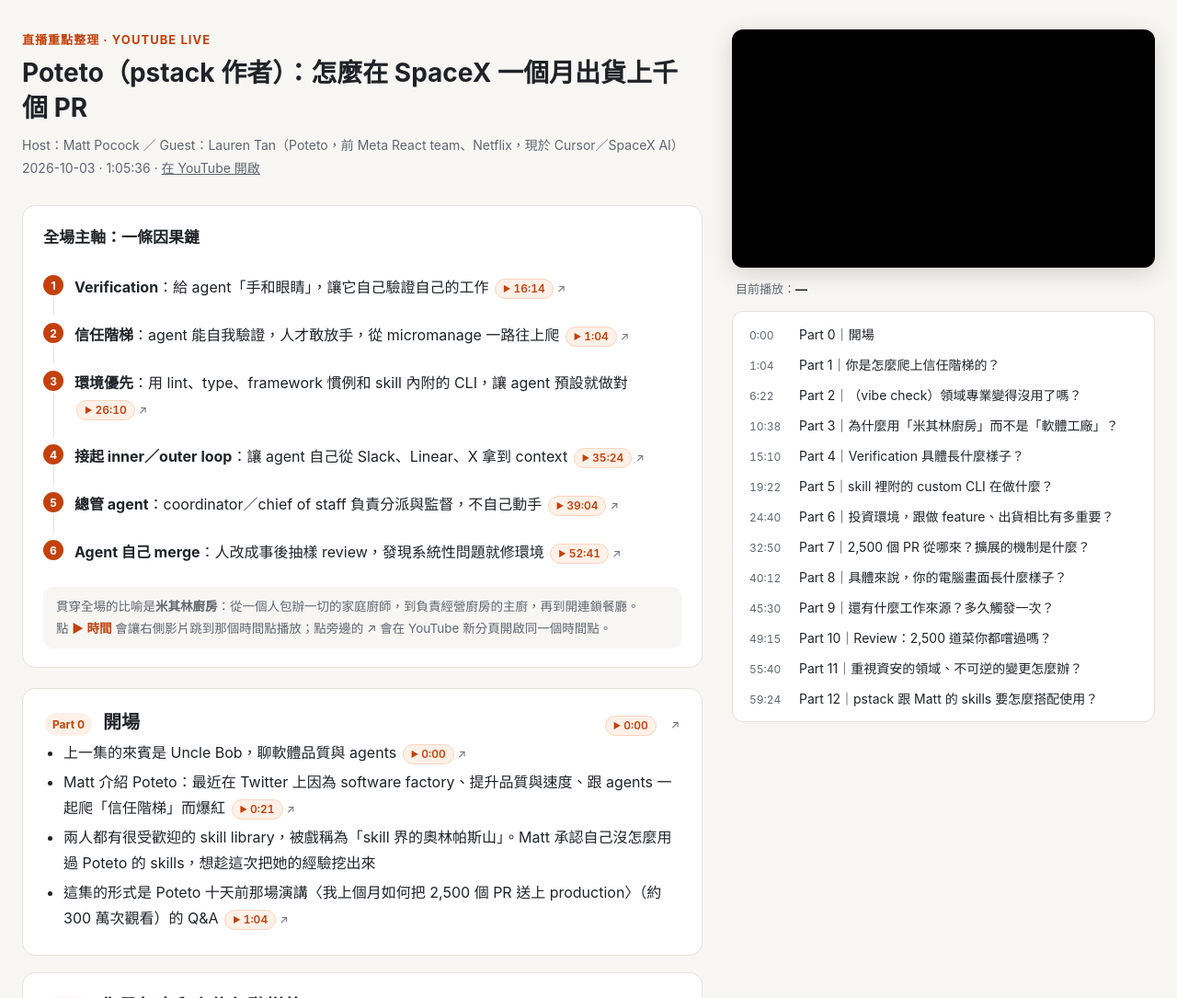
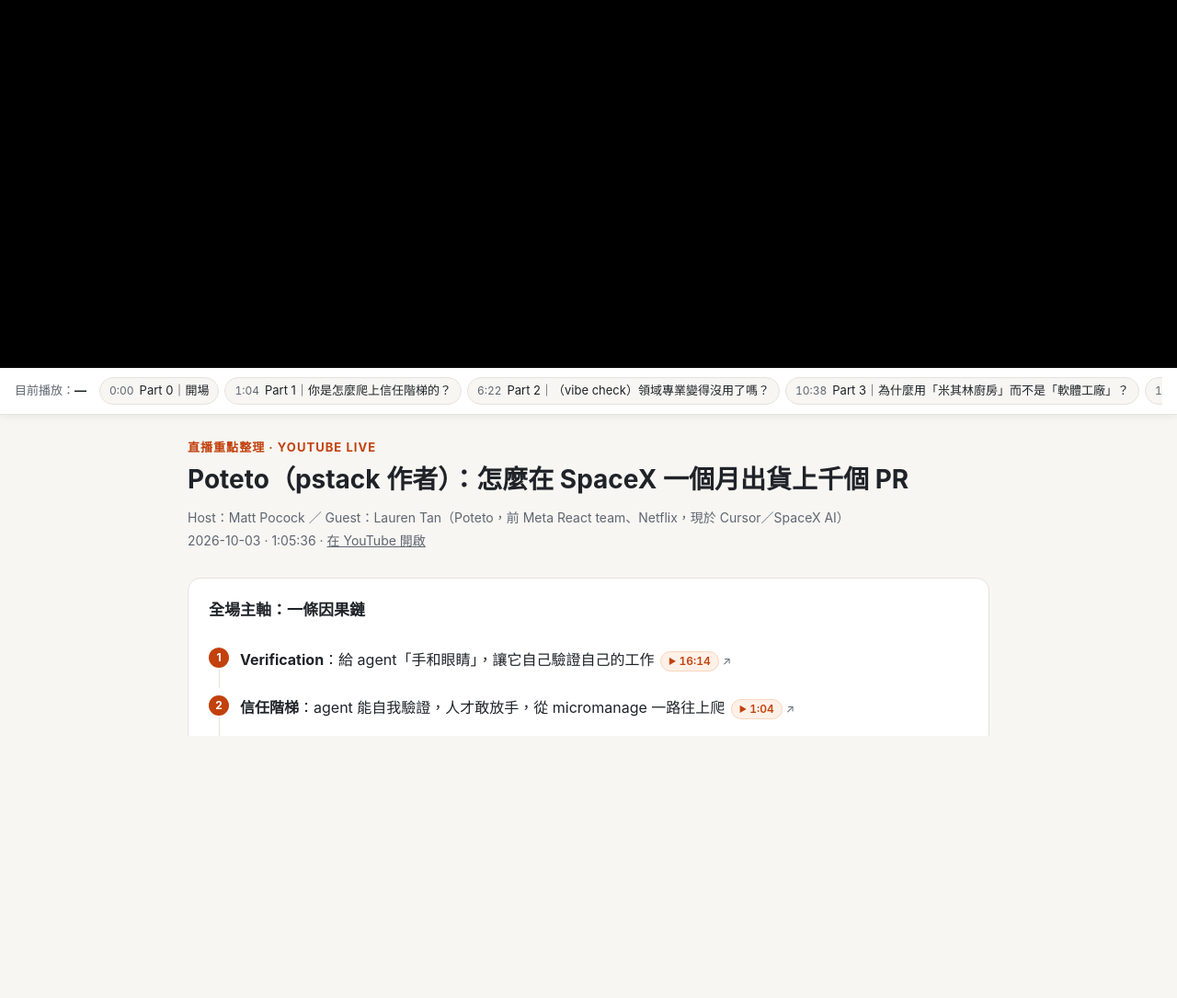
Before and after one commit to oreo0725/video-notes, a plain HTML site: page poteto-pstack-live/index.html in a window 1280 px wide. Shown: the top 1085 px of the page at 92% size. After the commit the page ends 800 px from the top, so only its background shows below. Drawn offline with Linux system fonts and the light colour scheme.

Commit message:
Pin video to top half, make content scroll below

```diff
--- a/poteto-pstack-live/index.html
+++ b/poteto-pstack-live/index.html
@@ -17,20 +17,23 @@
   html{scroll-behavior:smooth}
   body{margin:0;background:var(--bg);color:var(--ink);
     font:16px/1.75 -apple-system,BlinkMacSystemFont,"Segoe UI","Noto Sans TC","PingFang TC","Microsoft JhengHei",sans-serif}
-  .wrap{display:grid;grid-template-columns:minmax(0,1fr) 460px;gap:32px;max-width:1320px;margin:0 auto;padding:32px 24px 80px}
-  main{min-width:0}
-  aside{position:sticky;top:16px;align-self:start;max-height:calc(100vh - 32px);display:flex;flex-direction:column;gap:12px}
-  .player{background:#000;border-radius:12px;overflow:hidden;aspect-ratio:16/9;box-shadow:0 6px 24px rgba(0,0,0,.15)}
-  .player > div,.player iframe{width:100%;height:100%;display:block}
-  .now{font-size:13px;color:var(--muted);padding:0 4px}
+  html,body{height:100%}
+  body{overflow:hidden;display:grid;grid-template-rows:min(50vh, 56.25vw) auto minmax(0,1fr)}
+  .stage{background:#000;width:100%;height:100%;min-height:0}
+  .stage > div,.stage iframe{width:100%;height:100%;display:block;border:0}
+  .bar{background:var(--card);border-bottom:1px solid var(--line);box-shadow:0 2px 8px rgba(0,0,0,.06);
+    display:flex;align-items:center;gap:14px;padding:8px 16px;min-width:0;z-index:2}
+  .now{font-size:13px;color:var(--muted);white-space:nowrap;flex:0 0 auto;max-width:38%;overflow:hidden;text-overflow:ellipsis}
   .now b{color:var(--ink)}
-  nav.toc{background:var(--card);border:1px solid var(--line);border-radius:12px;padding:8px;overflow:auto}
-  nav.toc a{display:flex;gap:10px;align-items:baseline;padding:6px 10px;border-radius:8px;color:var(--ink);text-decoration:none;font-size:14px;line-height:1.5}
-  nav.toc a:hover{background:var(--bg)}
-  nav.toc a.active{background:var(--accent-soft);color:var(--accent);font-weight:600}
-  nav.toc .t{font-variant-numeric:tabular-nums;color:var(--muted);min-width:44px;font-size:12px}
+  nav.toc{display:flex;gap:6px;overflow-x:auto;scrollbar-width:thin;flex:1 1 auto;min-width:0;padding:2px 0}
+  nav.toc a{flex:0 0 auto;display:flex;gap:6px;align-items:baseline;padding:4px 10px;border:1px solid var(--line);border-radius:999px;
+    color:var(--ink);text-decoration:none;font-size:13px;line-height:1.5;background:var(--bg);white-space:nowrap}
+  nav.toc a:hover{border-color:var(--accent)}
+  nav.toc a.active{background:var(--accent-soft);color:var(--accent);border-color:var(--accent);font-weight:600}
+  nav.toc .t{font-variant-numeric:tabular-nums;color:var(--muted);font-size:12px}
   nav.toc a.active .t{color:var(--accent)}
-
+  main.scroller{overflow-y:auto;min-height:0;scroll-behavior:smooth}
+  .content{max-width:920px;margin:0 auto;padding:24px 24px 80px}
   header.hero{margin-bottom:28px}
   .kicker{font-size:13px;letter-spacing:.08em;color:var(--accent);font-weight:700;text-transform:uppercase}
   h1{font-size:28px;line-height:1.35;margin:6px 0 10px}
@@ -45,7 +48,7 @@
   .flow li:not(:last-child)::after{content:"";position:absolute;left:10.5px;top:33px;bottom:-9px;width:1px;background:var(--line)}
   .note{font-size:13.5px;color:var(--muted);background:var(--bg);border-radius:10px;padding:10px 14px;margin-top:12px}
 
-  section.part{background:var(--card);border:1px solid var(--line);border-radius:14px;padding:22px 24px;margin:18px 0;scroll-margin-top:16px}
+  section.part{background:var(--card);border:1px solid var(--line);border-radius:14px;padding:22px 24px;margin:18px 0;scroll-margin-top:12px}
   section.part.active{border-color:var(--accent);box-shadow:0 0 0 3px var(--accent-soft)}
   .ph{display:flex;align-items:baseline;gap:12px;flex-wrap:wrap}
   .ph .no{font-size:12px;font-weight:700;color:var(--accent);background:var(--accent-soft);padding:2px 8px;border-radius:999px}
@@ -72,17 +75,20 @@
   .gaps{background:var(--card);border:1px solid var(--line);border-radius:14px;padding:20px 24px;margin:18px 0}
   .gaps h2{font-size:18px;margin:0 0 8px}
 
-  @media (max-width:1100px){
-    .wrap{grid-template-columns:1fr;padding:0 14px 60px}
-    aside{position:sticky;top:0;z-index:10;max-height:none;background:var(--bg);padding:10px 0 8px;margin:0 -14px;padding-left:14px;padding-right:14px}
-    nav.toc{display:none}
-    header.hero{margin-top:18px}
+  @media (max-width:700px){
+    .content{padding:16px 14px 60px}
+    .now{display:none}
+    h1{font-size:22px}
   }
 </style>
 </head>
 <body>
-<div class="wrap">
-<main>
+<div class="stage"><div id="yt"></div></div>
+<div class="bar">
+  <div class="now">目前播放：<b id="nowPart">—</b></div>
+  <nav class="toc" id="toc"></nav>
+</div>
+<main class="scroller"><div class="content">
 
 <header class="hero">
   <div class="kicker">直播重點整理 · YouTube Live</div>
@@ -104,7 +110,7 @@
     <li data-n="6"><b>Agent 自己 merge</b>：人改成事後抽樣 review，發現系統性問題就修環境 <a class="ts" data-t="3161"></a></li>
   </ol>
   <div class="note">貫穿全場的比喻是<b>米其林廚房</b>：從一個人包辦一切的家庭廚師，到負責經營廚房的主廚，再到開連鎖餐廳。<br>
-  點 <span style="color:var(--accent);font-weight:600">▶ 時間</span> 會讓右側影片跳到那個時間點播放；點旁邊的 ↗ 會在 YouTube 新分頁開啟同一個時間點。</div>
+  點 <span style="color:var(--accent);font-weight:600">▶ 時間</span> 會讓上方影片跳到那個時間點播放；點旁邊的 ↗ 會在 YouTube 新分頁開啟同一個時間點。</div>
 </div>
 
 <!-- Part 0 -->
@@ -410,14 +416,7 @@
     <li>如果內嵌播放器無法載入（例如直接用 file:// 開啟時，YouTube 可能拒絕內嵌），點時間戳會改成在新分頁開啟 YouTube 的同一個時間點。</li>
   </ul>
 </footer>
-</main>
-
-<aside>
-  <div class="player"><div id="yt"></div></div>
-  <div class="now">目前播放：<b id="nowPart">—</b></div>
-  <nav class="toc" id="toc"></nav>
-</aside>
-</div>
+</div></main>
 
 <script>
 (function(){
@@ -469,7 +468,7 @@
     if (sec === lastActive) return;
     if (lastActive){ lastActive.classList.remove("active"); lastActive._toc.classList.remove("active"); }
     if (sec){ sec.classList.add("active"); sec._toc.classList.add("active");
-      sec._toc.scrollIntoView({block:"nearest"});
+      var tc=document.getElementById("toc"); tc.scrollTo({left: sec._toc.offsetLeft - tc.clientWidth/2 + sec._toc.clientWidth/2, behavior:"smooth"});
       document.getElementById("nowPart").textContent = sec.querySelector(".no").textContent+"｜"+sec.querySelector("h2").textContent; }
     lastActive = sec;
   }
```
